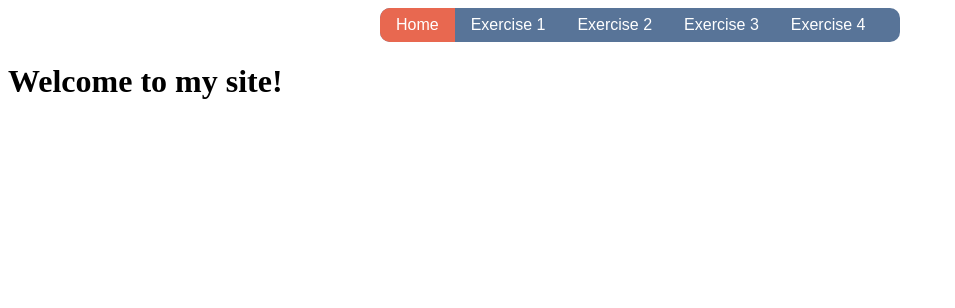
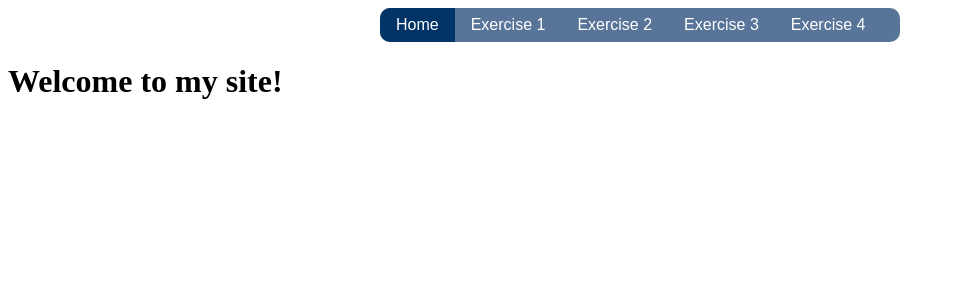
Before and after one commit to Madgame3/CMST386, a PHP site: page /exercise1/index.html in a window 1280 px wide, with the pointer over the restyled element. Shown: the top 308 px of the page, without its empty margins (0-955 px from the left). Run offline with PHP 8.4, Linux system fonts and the light colour scheme.

Commit message:
exercise 1, navigation

```diff
--- a/exercise1/main.css
+++ b/exercise1/main.css
@@ -27,5 +27,5 @@ nav li a {
 
 nav li a:hover {
     color:white;
-    background-color: #E86850;
+    background-color: #003366;
 }
```
